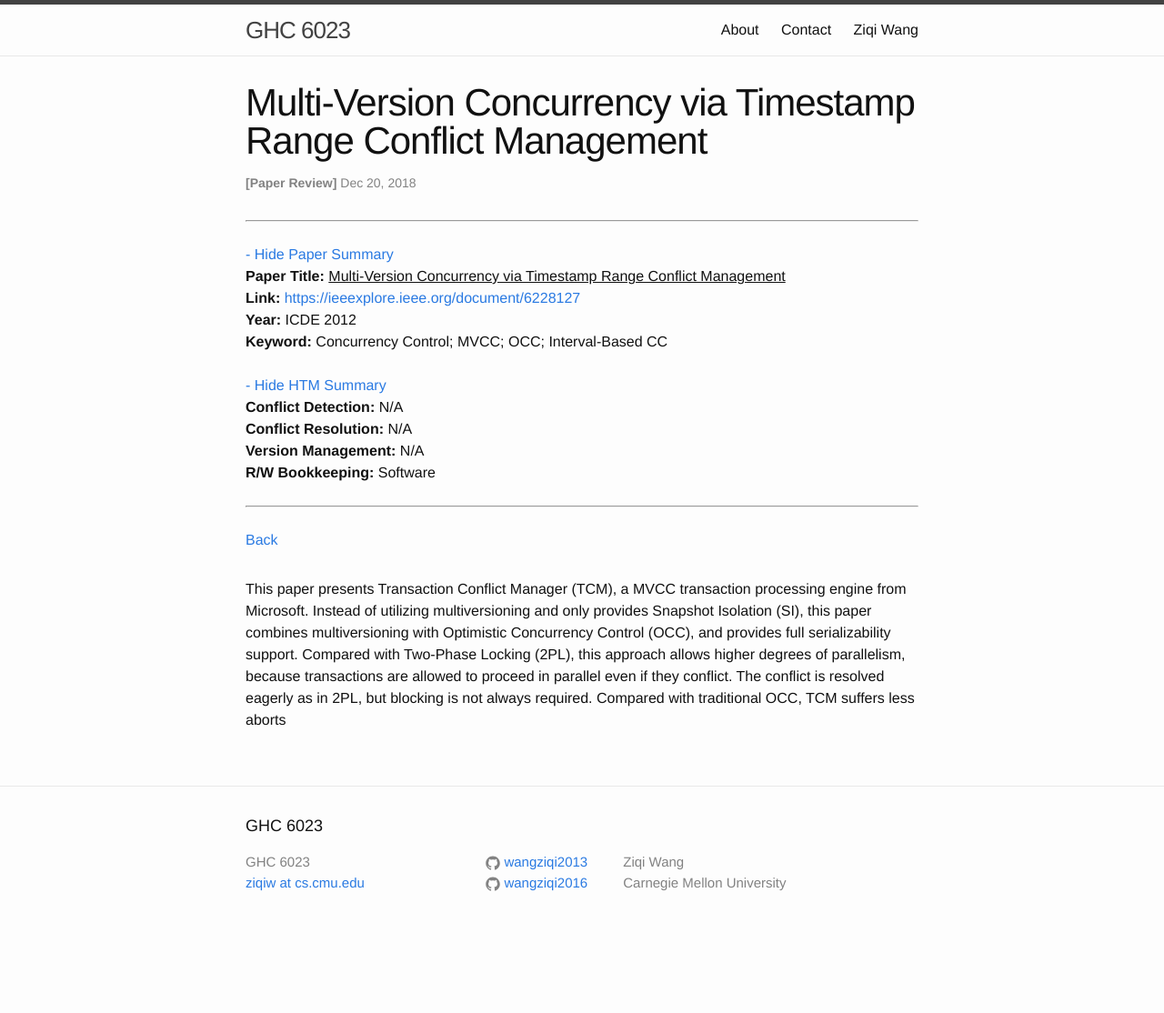
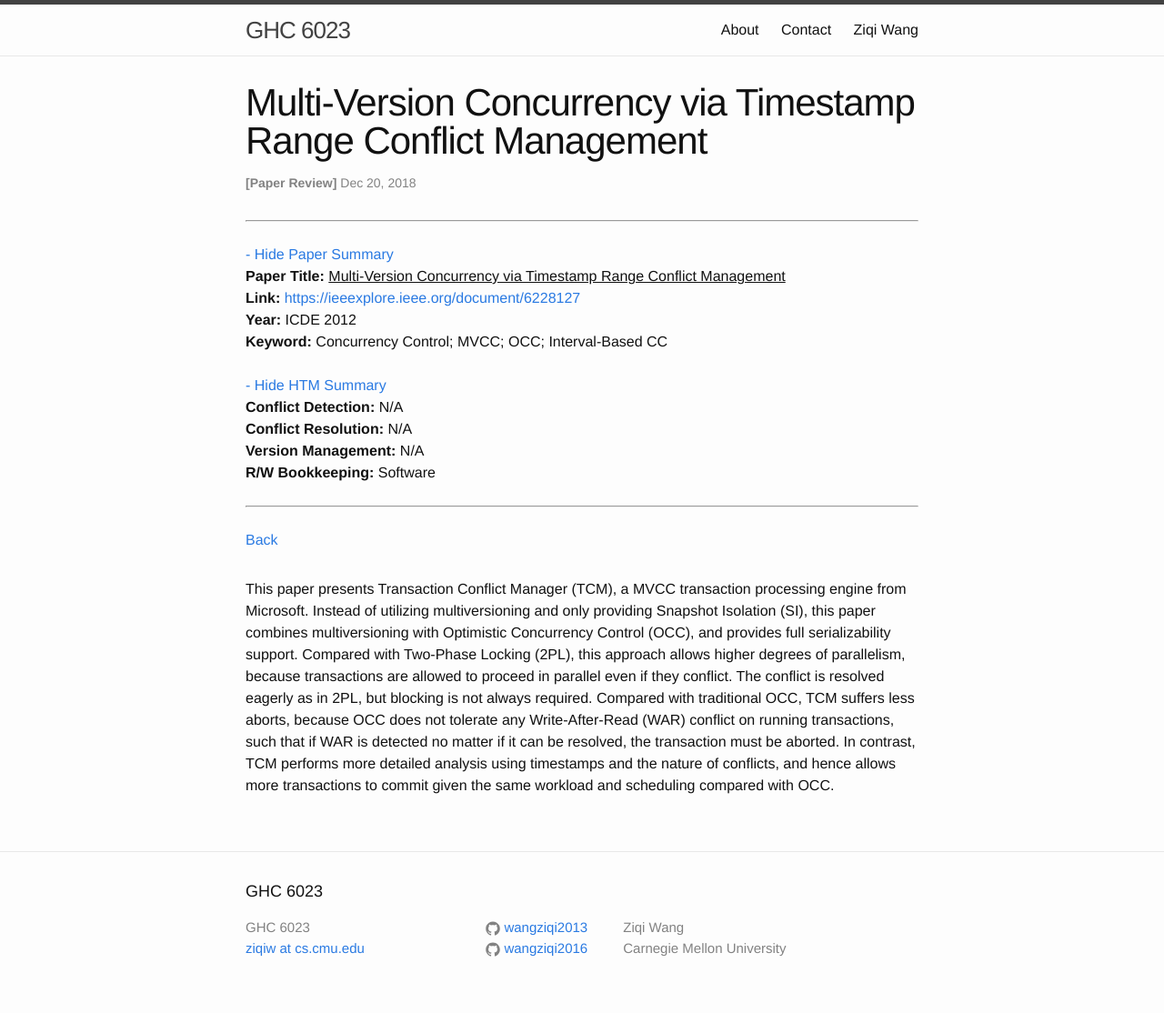
Before and after one commit to wangziqi2013/wangziqi2013.github.io, a Jekyll site: the page built from _posts/2018-12-20-mvcc-via-timestamp-range-conflict-management.markdown, in a window 1280 px wide. Shown: the whole page at 91% size. Built offline with Jekyll 4.4.1, drawn with Linux system fonts in a browser that asks for light colours; before the commit the page ends 1042 px from its top, so only the background shows below that.

Commit message:
Finish comparison

```diff
--- a/_posts/2018-12-20-mvcc-via-timestamp-range-conflict-management.markdown
+++ b/_posts/2018-12-20-mvcc-via-timestamp-range-conflict-management.markdown
@@ -14,8 +14,11 @@ version_mgmt: N/A
 ---
 
 This paper presents Transaction Conflict Manager (TCM), a MVCC transaction processing engine from Microsoft.
-Instead of utilizing multiversioning and only provides Snapshot Isolation (SI), this paper combines multiversioning
+Instead of utilizing multiversioning and only providing Snapshot Isolation (SI), this paper combines multiversioning
 with Optimistic Concurrency Control (OCC), and provides full serializability support. Compared with Two-Phase Locking (2PL),
 this approach allows higher degrees of parallelism, because transactions are allowed to proceed in parallel even if they conflict.
 The conflict is resolved eagerly as in 2PL, but blocking is not always required. Compared with traditional OCC, TCM
-suffers less aborts
+suffers less aborts, because OCC does not tolerate any Write-After-Read (WAR) conflict on running transactions, such that
+if WAR is detected no matter if it can be resolved, the transaction must be aborted. In contrast, TCM performs more detailed
+analysis using timestamps and the nature of conflicts, and hence allows more transactions to commit given the same workload
+and scheduling compared with OCC.
```
